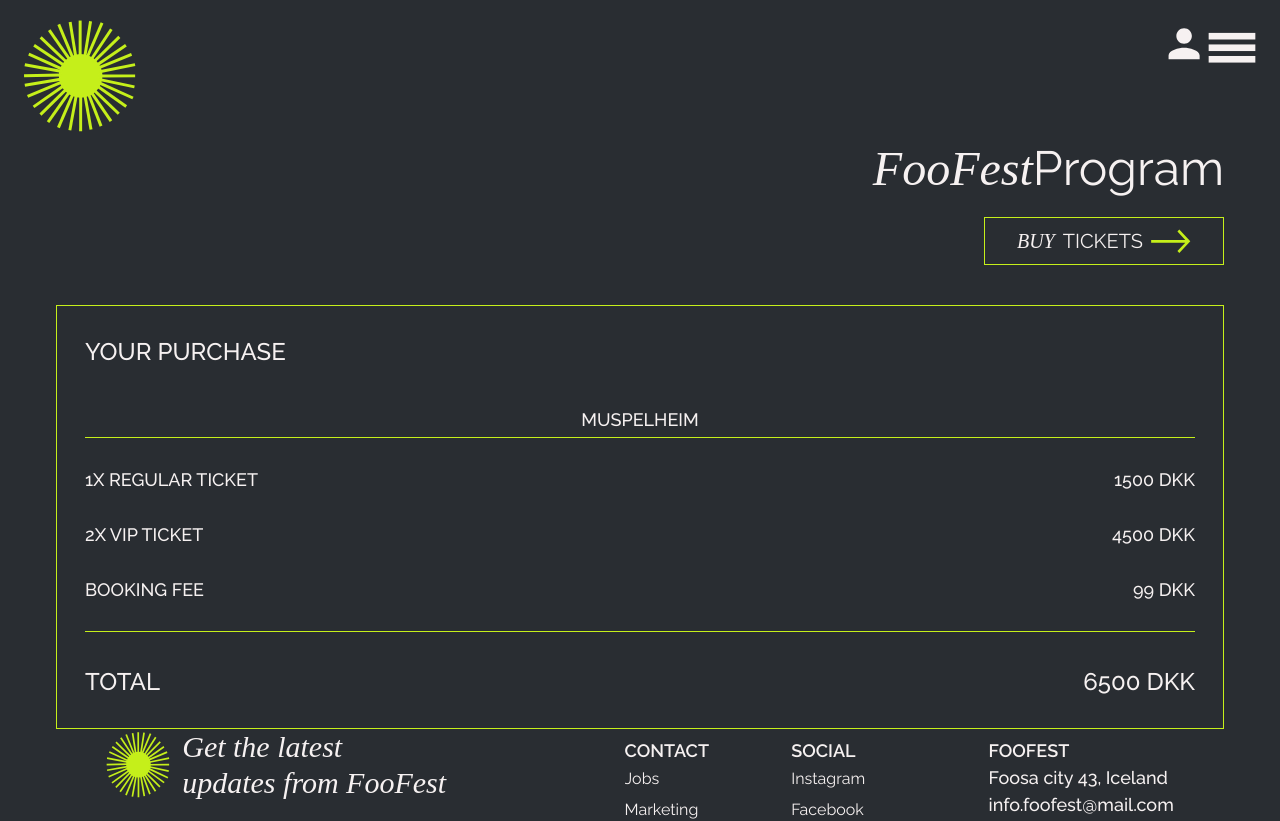
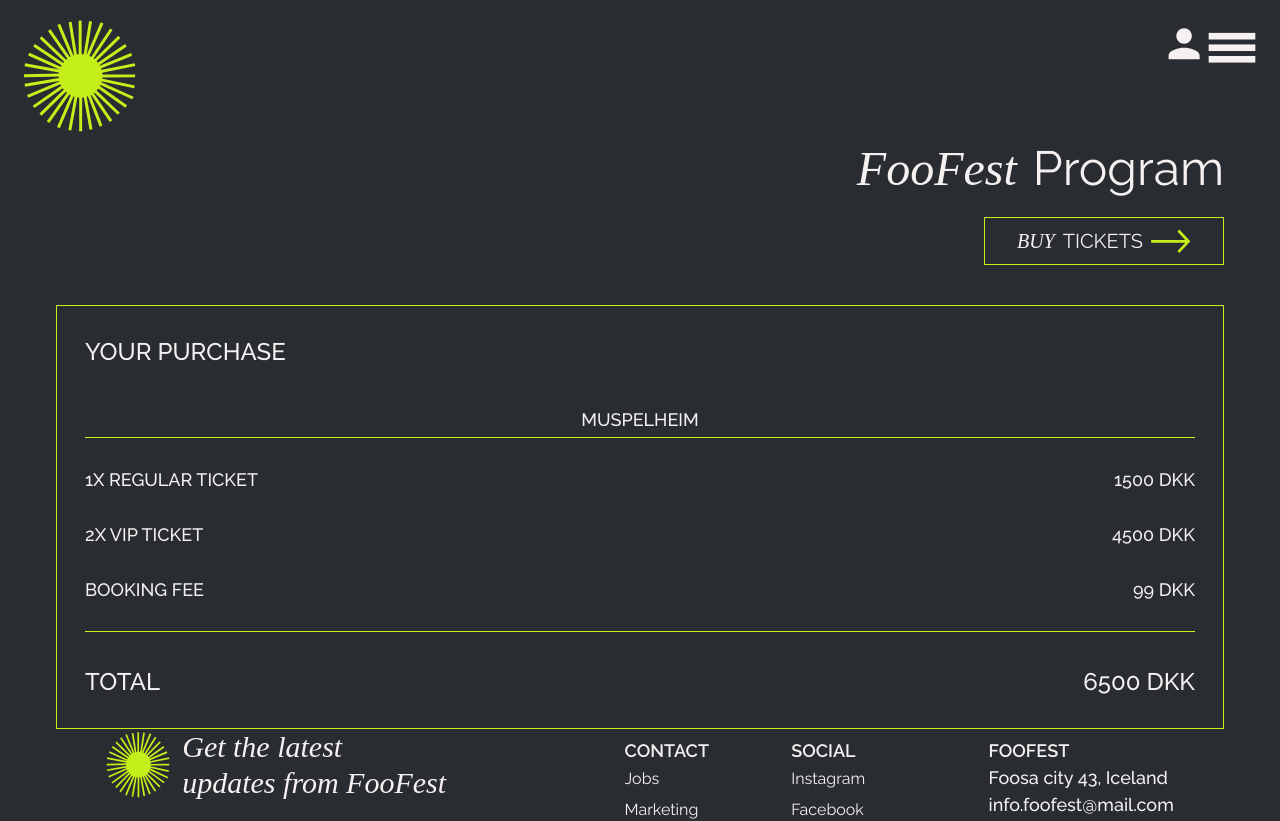
Before and after one commit to TheImpatientz/foofest_exam, a Next.js app: page / in a window 1280 px wide. Shown: the top 821 px of the page. Built offline with nearby package versions, Linux system fonts and the light colour scheme.

Commit message:
props til headertwo

```diff
--- a/src/app/page.jsx
+++ b/src/app/page.jsx
@@ -12,7 +12,7 @@ export default function Home() {
     <>
       <Header></Header>
       <main>
-        <HeaderTwo />
+        <HeaderTwo page="Program" />
         <SecondaryButton />
         <YourPurchase campingspot="MUSPELHEIM"></YourPurchase>
       </main>
--- a/src/components/HeaderTwo.jsx
+++ b/src/components/HeaderTwo.jsx
@@ -1,9 +1,9 @@
-export default function HeaderTwo() {
+export default function HeaderTwo({ page }) {
   return (
     <div className="flex flex-row-reverse space-x-4 space-x-reverse mb-3">
-      <h2 className="gap-4">
-        <span className="span font-light">FooFest</span>
-        Program
+      <h2>
+        <span className="span font-light mr-2 md:mr-4">FooFest</span>
+        {page}
       </h2>
     </div>
   );
```
